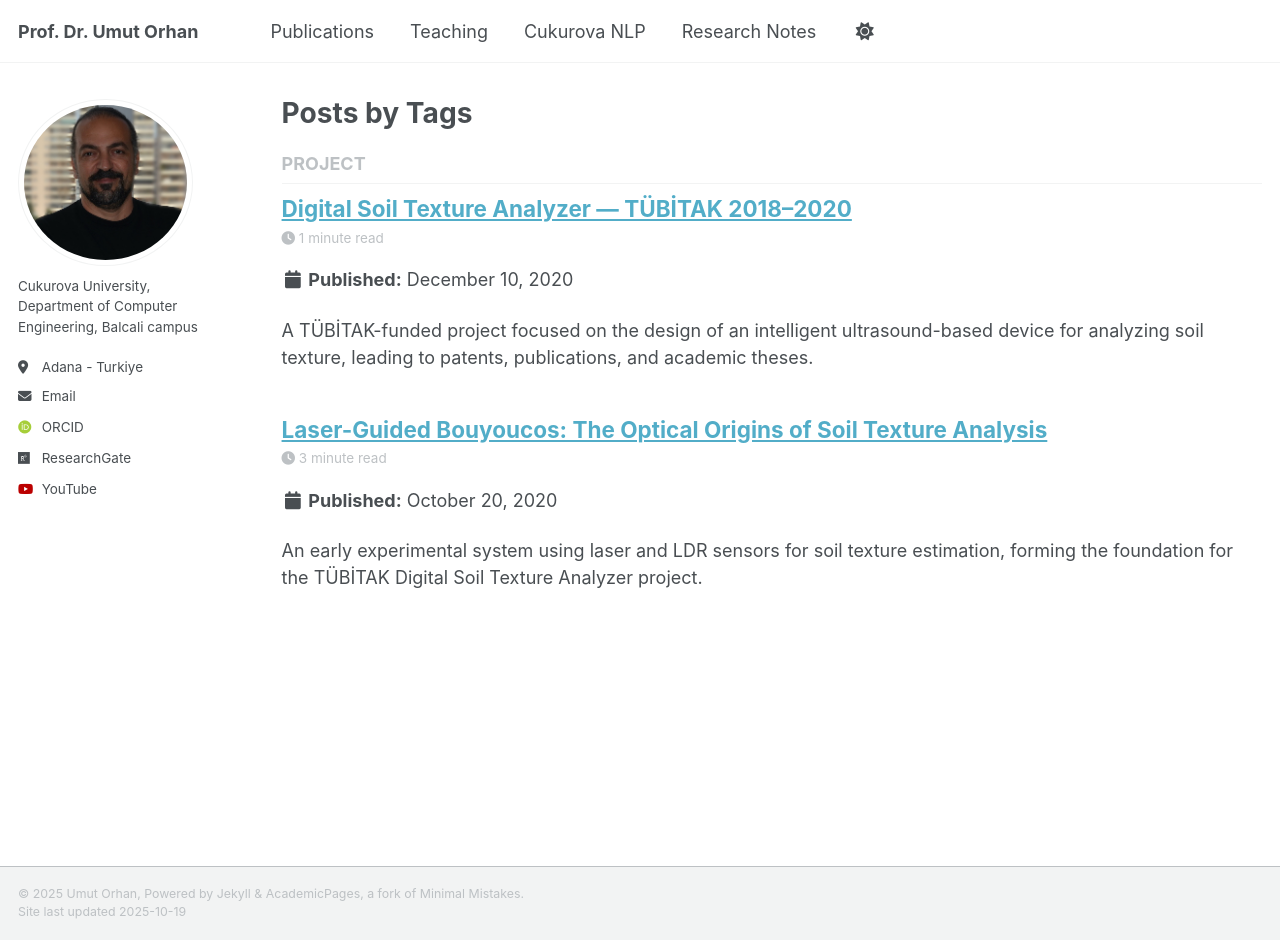
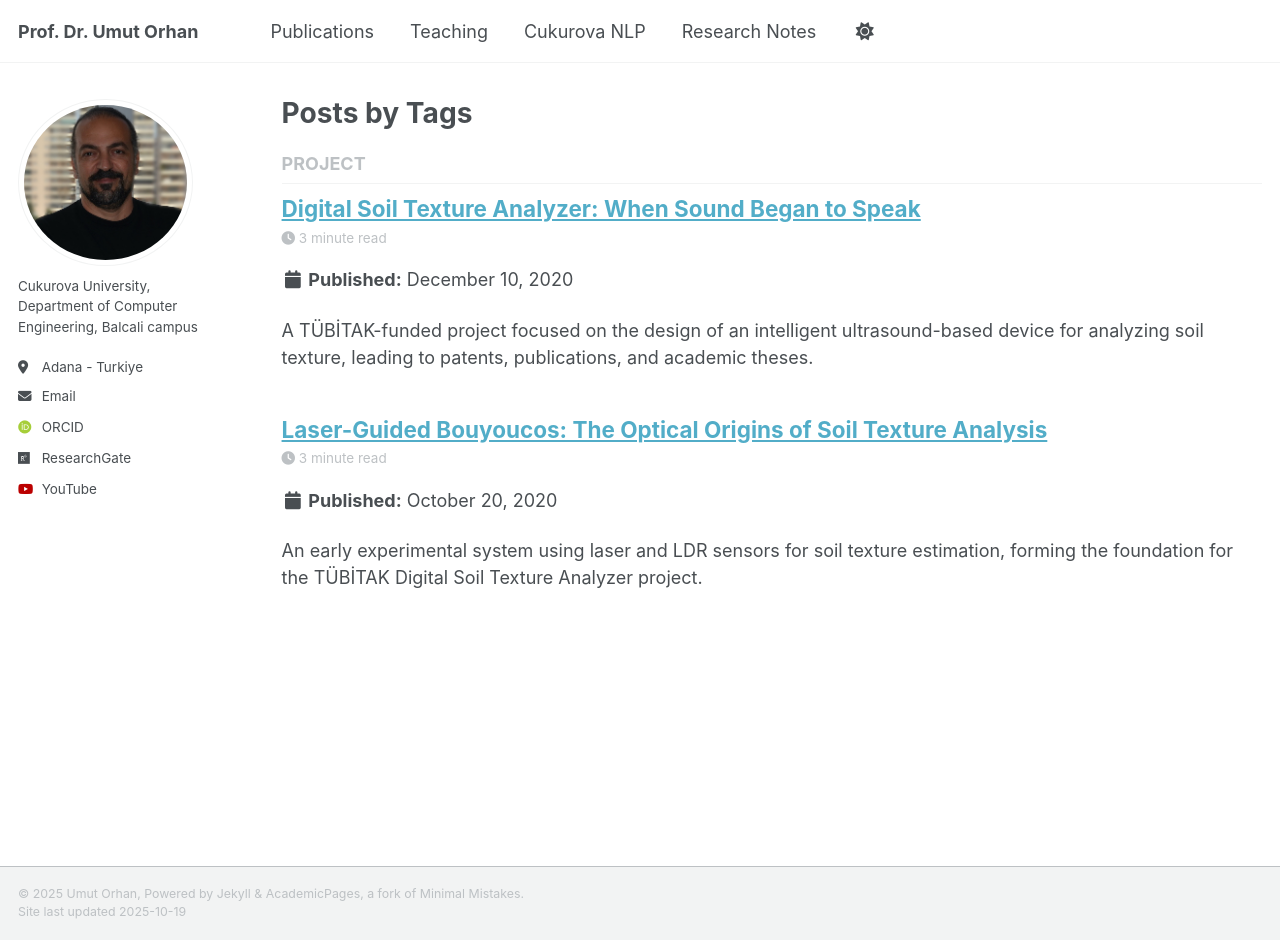
Before and after one commit to uorhan/uorhan.github.io, a Jekyll site: the page built from _pages/tag-archive.html, in a window 1280 px wide and 940 px high. Built offline with Jekyll 4.4.1, drawn with Linux system fonts in a browser that asks for light colours; some web fonts are replaced; some of the changed lines change nothing that is shown.

Commit message:
Update 2025-10-18-digital.md

```diff
--- a/_posts/2025-10-18-digital.md
+++ b/_posts/2025-10-18-digital.md
@@ -1,6 +1,6 @@
 ---
 layout: post
-title: "Digital Soil Texture Analyzer — TÜBİTAK 2018–2020"
+title: "Digital Soil Texture Analyzer: When Sound Began to Speak"
 date: 2020-12-10
 categories: projects
 tags: PROJECT
@@ -10,25 +10,39 @@
   caption: "Prototype of the Digital Soil Texture Analyzer device"
 ---
 
-### Overview
-**Digital Soil Texture Analyzer** was a TÜBİTAK-funded project (2018–2020) focused on developing a **novel intelligent electronic device** capable of analyzing soil texture through **ultrasound penetration** and machine learning methods.
+It all began with a humble experiment I once witnessed in a friend’s laboratory.
+What started as a curious spark grew into something far more ambitious.
+With **Laserpoints** and **LDR sensors**, we built our first prototype — a fragile machine that dared to measure the unseen. Then came a turning point: we bought a **3D printer**. Suddenly, ideas could take shape, not just in code, but in tangible, precise designs.
+Our team grew as well; now the university’s finest electronics engineer and soil scientist had joined us.
 
-The project combined **hardware innovation** and **artificial intelligence algorithms** to provide a rapid, non-destructive, and accurate method for identifying soil texture components (sand, silt, clay).
+We first tried replacing **light** with **ultrasonic waves**.
+Our backup plan was to explore multiple frequencies — in other words, we had no option but to succeed.
+After submitting the project to **TÜBİTAK**, we received two rounds of revision requests.
+To be honest, there was a moment I almost gave up.
+But then — it happened. We got the funding.
 
----
+The earlier laser experiments had shown us how valuable light could be in unveiling the secrets of soil, but they had also revealed its limits.
+When we first tried ultrasonics, the results were inconsistent — baffling, even.
+Later we discovered the issue: we had been working at the wrong frequency.
+If only AI back then could have answered our questions, we might have started from the right point much earlier.
 
-### Key Achievements
-- Designed and prototyped a digital analyzer integrating **ultrasound sensors**, **embedded systems**, and **AI-based prediction models**.
-- Funded **3 graduate students** (1 PhD, 2 MEng) during the project.
-- Produced **multiple scientific and intellectual outputs**, including journal articles, symposium proceedings, and patents.
+When we finally tested **1 MHz**, everything changed.
+That was the moment the **Digital Soil Texture Analyzer** prototype was born — quietly, from a pulse of sound.
 
----
+From there, it became a matter of refinement.
+Combined with **machine learning algorithms**, our system could now estimate the proportions of **sand, silt, and clay** within soil samples — quickly, stably, and without any need for human expertise or additional equipment.
+
+The elegant harmony between sensors, embedded systems, and predictive models transformed the soil from a mere laboratory sample into something that could be **understood anywhere**.
+During the TÜBİTAK-funded project, three researchers grew with it — one PhD, two master’s students.
+
+By the end, we had not only papers, presentations, and patents,
+but a tangible reflection of **scientific curiosity made mechanical**.
+Everything was beautiful — until the time came to turn it into a product.
+That, as always, was another story.
 
 ### 📜 Publications
-**U. Orhan**, E. Kilinc, F. Albayrak, A. Aydin, A. Torun.
-*Ultrasound Penetration-Based Digital Soil Texture Analyzer*, **Arabian Journal for Science and Engineering**, 47, 10751–10767, 2022.
-[DOI: 10.1007/s13369-022-06538-1](https://doi.org/10.1007/s13369-022-06538-1)
-
+**U. Orhan, E. Kilinc, F. Albayrak, A. Aydin, A. Torun.** *Ultrasound Penetration-Based Digital Soil Texture Analyzer*, **Arabian Journal for Science and Engineering**, 47, 10751–10767, 2022.
+**E Kilinc, U Orhan.** *Improving the accuracy of soil texture determination using pH and electro conductivity values with ultrasound penetration-based digital soil texture analyzer*, **PeerJ Computer Science**, 11, e2663, 2025.
 ---
 
 ### 🧾 Theses
@@ -38,27 +52,11 @@
 ---
 
 ### 🏅 Patents
-- **Ultrasound Penetration-Based Digital Soil Texture Analyzer**, **Turk-Patent & PCT**, 2020.
-- **Soil Texture Analyzer**, **Turk-Patent & PCT**, 2015.
+- **Ultrasound Penetration-Based Digital Soil Texture Analyzer**, *Turk-Patent*, 2024.
+- **Soil Texture Analyzer**, *Turk-Patent*, 2022.
 
 ---
 
 ### 🎥 Project Introduction Video
 You can watch a short introduction of the project on YouTube:
 ▶️ [Digital Soil Texture Analyzer — Overview Video](https://youtu.be/yE9AWtGYKiE?si=ZJHj38PXS8UIw6tu)
-
----
-
-### 🧠 Summary
-This project demonstrated how **ultrasound technology** combined with **machine learning** can transform traditional soil testing into a **smart, digital, and automated process**.
-The system provides fast, reliable results while reducing manual effort, paving the way for modern precision agriculture solutions.
-
----
-
-### 📆 Project Details
-| Field | Description |
-|-------|-------------|
-| Program | TÜBİTAK 1001 Research Project |
-| Duration | 2018 – 2020 |
-| Principal Investigator | **Umut Orhan** |
-| Funding Agency | TÜBİTAK (The Scientific and Technological Research Council of Turkey) |
```
